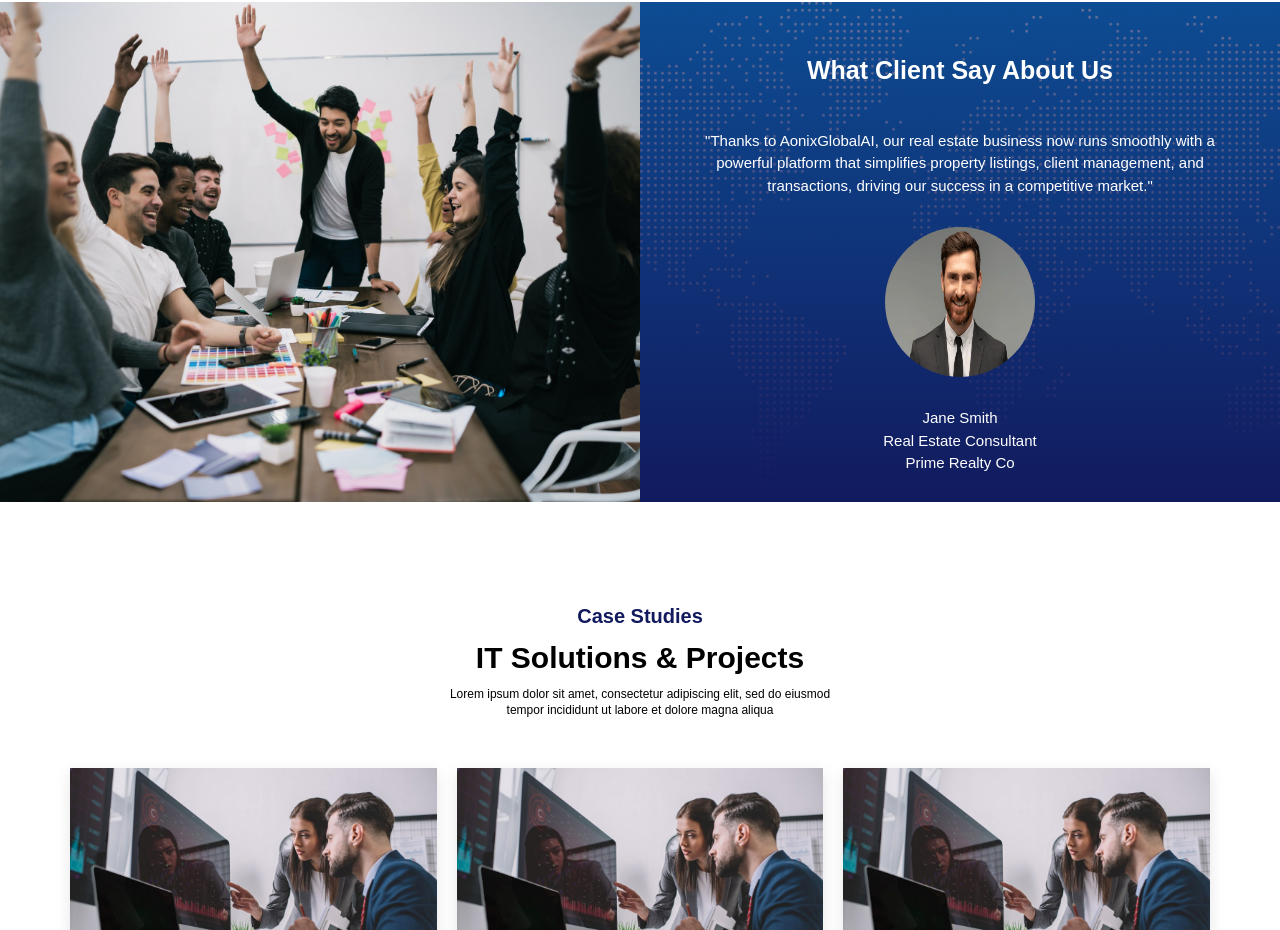
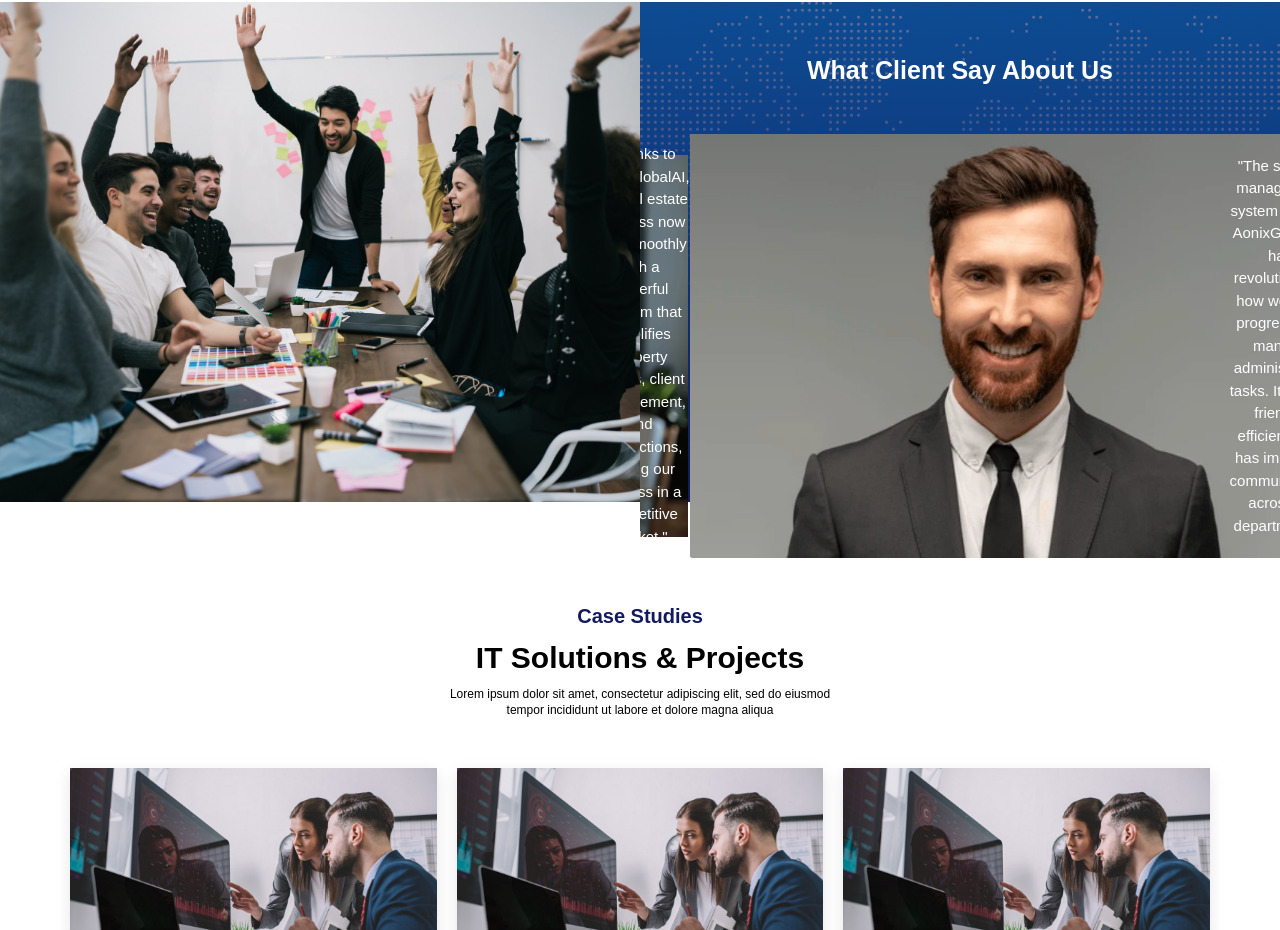
Before and after one commit to aOnixglobalai99/aonixglobalai-portfolio, a Next.js app: page / in a window 1280 px wide. Shown: the part 3320-4250 px from the top of the page. Built offline with nearby package versions, Linux system fonts and the light colour scheme.

Commit message:
updated css

```diff
--- a/src/app/components/Carousel.tsx
+++ b/src/app/components/Carousel.tsx
@@ -9,88 +9,59 @@ const Carousel = () => {
   return (
     <div className="carousel">
       <div className="carouselItems">
-        <div className="carouselItem flex flex-col gap-[30px]">
-          <div className="pl-[10%] pr-[10%]">
-            "Working with AonixGlobalAI has significantly boosted our online
-            sales. Their robust e-commerce solutions have optimized our store,
-            providing a seamless shopping experience for our customers."
-          </div>
-          <Image
+        <div className="carouselItem">
+         "Working with AonixGlobalAI has significantly boosted our online sales. Their robust e-commerce solutions have optimized our store, providing a seamless shopping experience for our customers."
+         <Image
             src={client1}
             alt="Client 1"
-            className="h-[150px] w-[150px] rounded-[50%]"
           />
-          <div className="clientDetails">
-            <p className="clientName">John Doe</p>
-            <p className="clientTitle">Real Estate Consultant</p>
-            <p className="clientCompany">Prime Realty Co</p>
-          </div>
         </div>
-        <div className="carouselItem flex flex-col gap-[30px]">
-          <div className="pl-[10%] pr-[10%]">
-            "Thanks to AonixGlobalAI, our real estate business now runs smoothly
-            with a powerful platform that simplifies property listings, client
-            management, and transactions, driving our success in a competitive
-            market."
-          </div>
+        <div className="carouselItem">
+          "Thanks to AonixGlobalAI, our real estate business now runs smoothly with a powerful platform that simplifies property listings, client management, and transactions, driving our success in a competitive market."
           {/* <img
             src="https://www.shutterstock.com/image-photo/handsome-30s-businessman-employee-head-260nw-2156291093.jpg"
           /> */}
-          <Image
+           <Image
             src={client2}
             alt="Client 2"
-            // className="fixed top-[0] left-[0]"
-            className="h-[150px] w-[150px] rounded-[50%]"
           />
-          <div className="clientDetails">
+          {/* <div className="clientDetails">
             <p className="clientName">Jane Smith</p>
             <p className="clientTitle">Real Estate Consultant</p>
             <p className="clientCompany">Prime Realty Co</p>
-          </div>
+          </div> */}
         </div>
-        <div className="carouselItem flex flex-col gap-[30px]">
-          <div className="pl-[10%] pr-[10%]">
-            "The student management system built by AonixGlobalAI has
-            revolutionized how we track progress and manage administrative
-            tasks. It’s user-friendly, efficient, and has improved communication
-            across all departments."
-          </div>
-          <Image
+        <div className="carouselItem">
+         "The student management system built by AonixGlobalAI has revolutionized how we track progress and manage administrative tasks. It’s user-friendly, efficient, and has improved communication across all departments."
+
+         <Image
             src={client3}
             alt="Client 3"
-            // className="fixed top-[0] left-[0]"
-            className="h-[150px] w-[150px] rounded-[50%]"
           />
           {/* <img
             src="https://www.shutterstock.com/image-photo/handsome-30s-businessman-employee-head-260nw-2156291093.jpg"
           /> */}
-          <div className="clientDetails">
+          {/* <div className="clientDetails">
             <p className="clientName">Alice Brown</p>
             <p className="clientTitle">Principal</p>
-            <p className="clientCompany">Future Scholars Academy</p>
-          </div>
+            <p className="clientCompany">Future Scholars Academy</p> */}
+          {/* </div> */}
         </div>
-        <div className="carouselItem flex flex-col gap-[30px]">
-          <div className="pl-[10%] pr-[10%]">
-            "With AonixGlobalAI’s travel booking solutions, our customers enjoy
-            a faster, more intuitive booking process. Their technology has
-            streamlined our operations and enhanced the travel experience for
-            our clients."
-          </div>
+        <div className="carouselItem">
+          "With AonixGlobalAI’s travel booking solutions, our customers enjoy a faster, more intuitive booking process. Their technology has streamlined our operations and enhanced the travel experience for our clients."
+
           <Image
             src={client4}
             alt="Client 4"
-            // className="fixed top-[0] left-[0]"
-            className="h-[150px] w-[150px] rounded-[50%]"
           />
           {/* <img
             src="https://www.shutterstock.com/image-photo/handsome-30s-businessman-employee-head-260nw-2156291093.jpg"
           /> */}
-          <div className="clientDetails">
-            <p className="clientName">Michael Green</p>
+           {/* <div className="clientDetails"> */}
+            {/* <p className="clientName">Michael Green</p>
             <p className="clientTitle">Travel Agency Owner</p>
-            <p className="clientCompany">Wanderlust Travels</p>
-          </div>
+            <p className="clientCompany">Wanderlust Travels</p> */}
+          {/* </div> */}
         </div>
       </div>
     </div>
```
